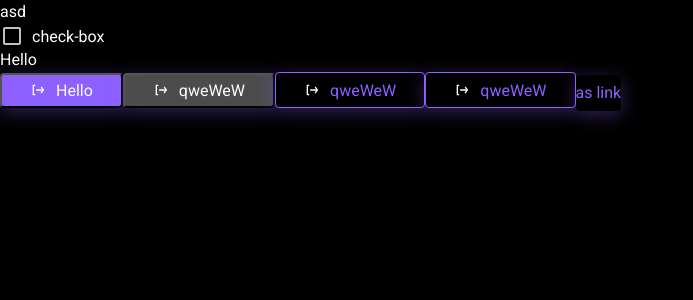
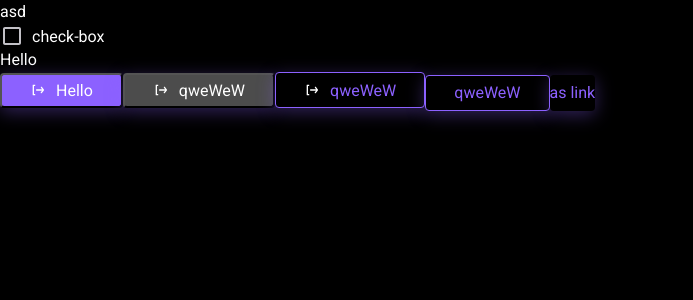
Before and after one commit to hunzah/Cards, a React (Vite) app: page / in a window 1280 px wide. Shown: the top 300 px of the page, without its empty margins (0-693 px from the left). Built offline with nearby package versions, Linux system fonts and the light colour scheme.

Commit message:
added styles buttons

```diff
--- a/src/App.tsx
+++ b/src/App.tsx
@@ -1,5 +1,4 @@
 import { useState } from 'react'
-
 import { Checkbox } from './components/ui/checkbox'
 import {Button} from "@/components/ui/button";
  import asd from "../src/assets/images/Layer 2.svg"
@@ -17,8 +16,12 @@ export function App() {
             <Button className={s.button} > <img src={asd}/>Hello</Button>
             <Button className={s.button}  variant="secondary"><img src={asd}/> qweWeW</Button>
             <Button className={s.button}  variant="tertiary"><img src={asd}/> qweWeW</Button>
-            <Button className={s.button}  variant="tertiary"><img src={asd}/>qweWeW</Button>
+            <Button className={s.button}  variant="tertiary">qweWeW</Button>
+
             <Button className={s.button} as={"a"} href={"/link"} disabled variant="link">as link</Button>
+
+
+
         </div>
     </div>
   )
```
